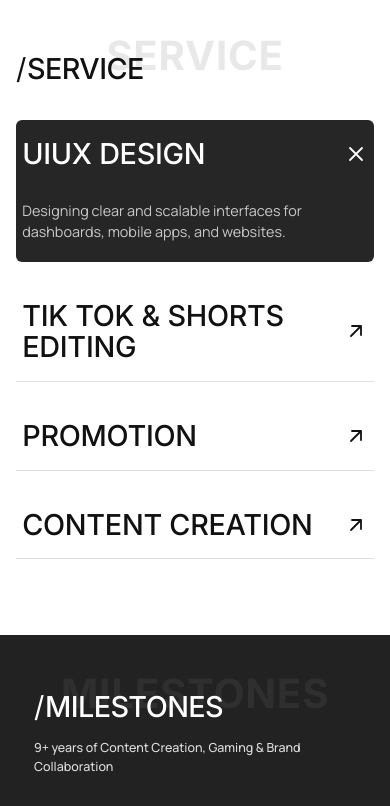
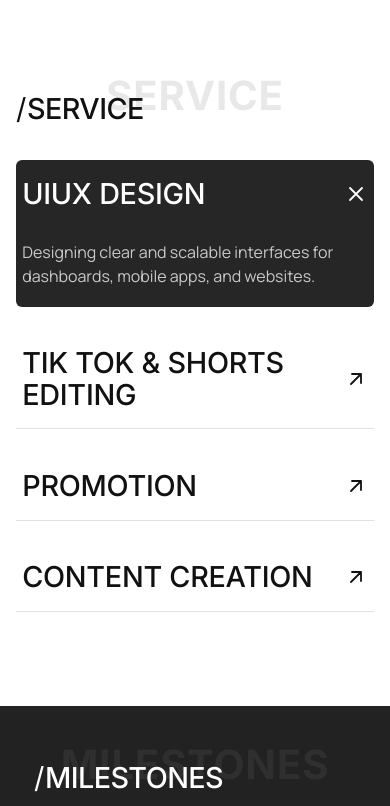
Before and after one commit to rahulchhetri-git/Krishna-Portfolio, a plain HTML site: page index.html in a window 390 px wide. Shown: the part 2376-3182 px from the top of the page. Drawn offline with Linux system fonts and the light colour scheme.

Commit message:
Working on Service section

```diff
--- a/css/responsive.css
+++ b/css/responsive.css
@@ -188,13 +188,17 @@
     max-width: 480px;
   }
 
+  .service {
+    margin-top: 40px;
+    margin-bottom: 50px;
+  }
   .accordion__name {
     font-size: clamp(1.8rem, 6.5vw, 2.3rem);
     font-weight: 500;
   }
   .accordion {
     display: grid;
-    gap: 20px;
+    gap: 22.5px;
     margin-top: 35px;
   }
   .accordion__item.is-open {
@@ -204,7 +208,7 @@
     align-items: stretch;
     flex-direction: column;
     gap: 0;
-    font-size: 0.9rem;
+    font-size: 1rem;
     padding-top: 12px;
   }
   .accordion__body p {
```
